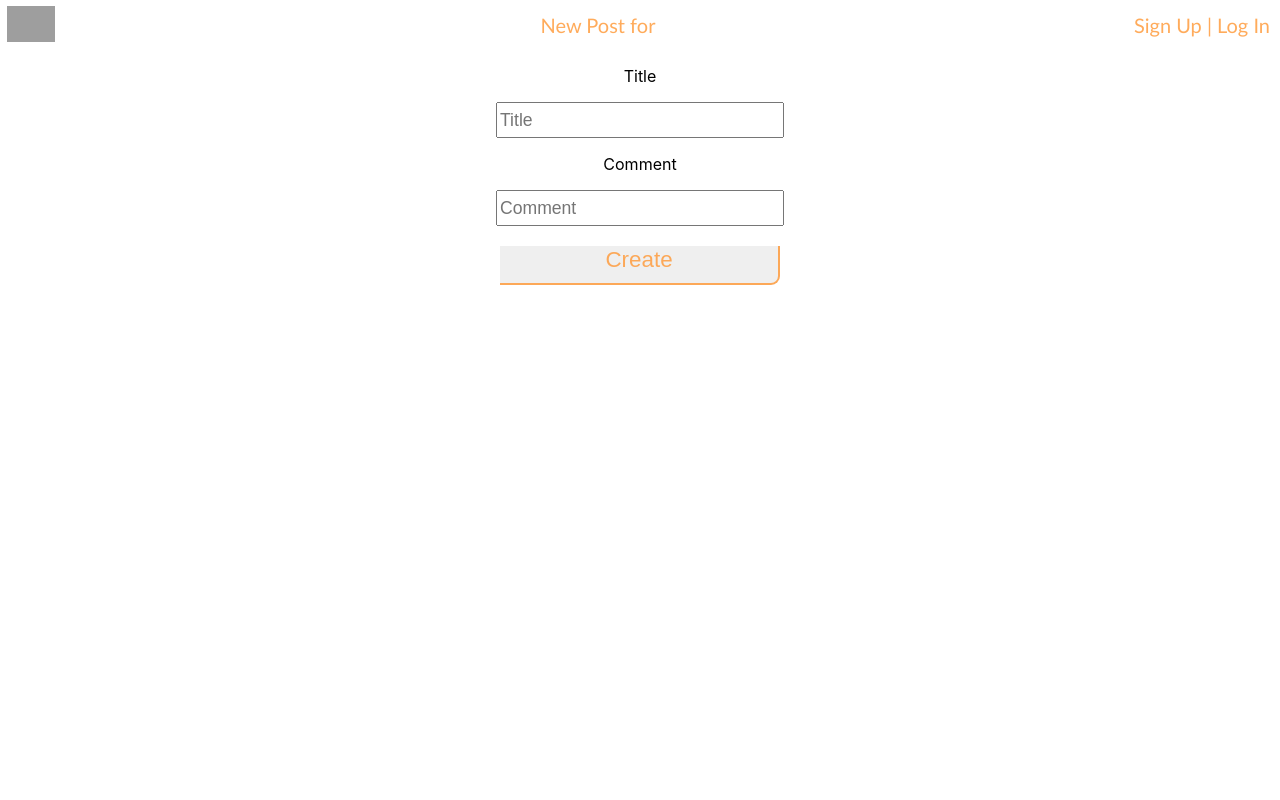
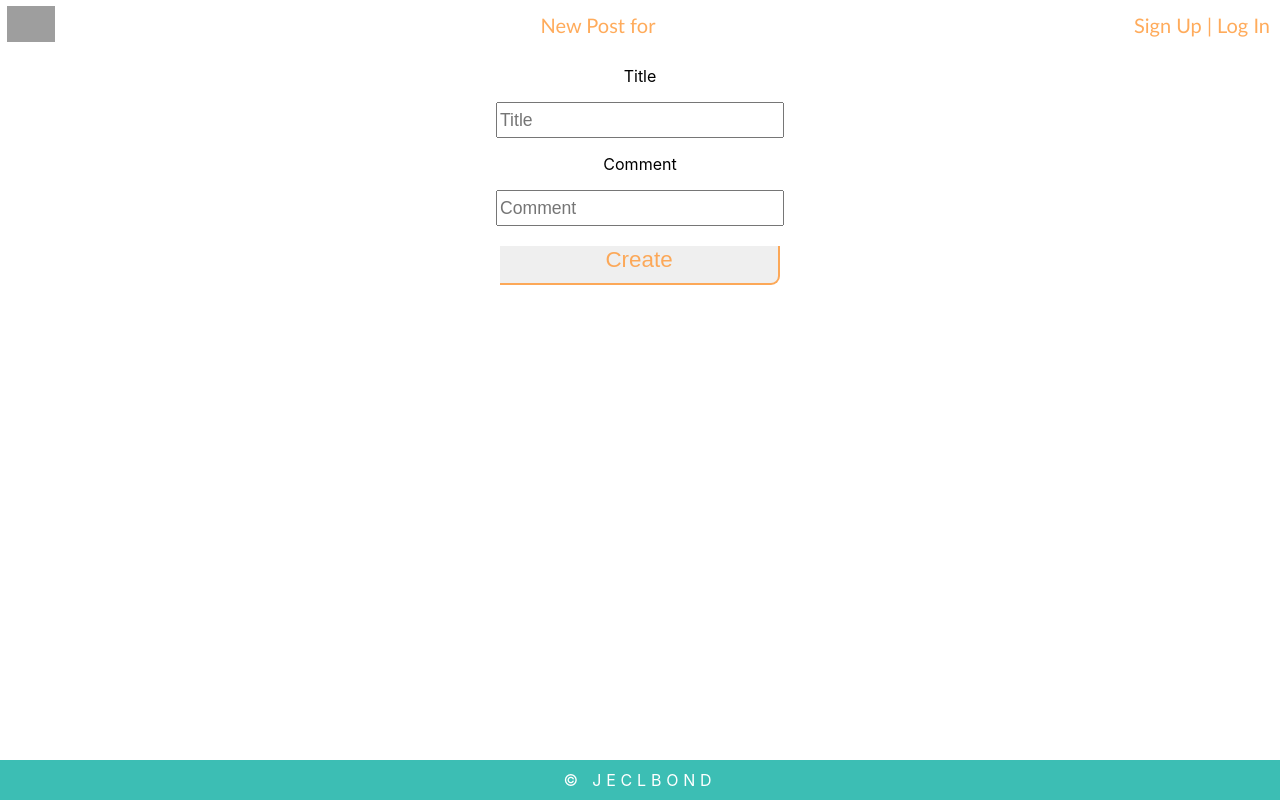
Before and after one commit to LDHemingway/Vagabond_Project, a React (Create React App) app in the folder client/: page /cities/1/posts/new in a window 1280 px wide. Built offline with nearby package versions, Linux system fonts and the light colour scheme; no server answers; grey boxes are pictures that could not be loaded.

Commit message:
created footer

```diff
--- a/client/src/App.js
+++ b/client/src/App.js
@@ -8,6 +8,7 @@ import UserProfilePage from './components/UserProfilePage';
 import PostPage from './components/PostPage';
 import NewPostPage from './components/NewPostPage';
 import EditPost from './components/EditPost';
+import Footer from './components/shared_components/Footer';
 
 class App extends Component {
   render() {
--- a/client/src/components/CityPage.jsx
+++ b/client/src/components/CityPage.jsx
@@ -5,6 +5,7 @@ import MainImage from './shared_components/MainImage';
 import PostList from './shared_components/PostList';
 import axios from 'axios';
 import styled from 'styled-components'
+import Footer from './shared_components/Footer';
 
 const StyledDiv = styled.div`
 text-align: center;
@@ -68,7 +69,7 @@ export default class CityPage extends Component {
         <PostList posts={this.state.posts} />
         </PostsContainer>
 
-
+        <Footer />
       </StyledDiv>
     )
   }
--- a/client/src/components/EditPost.jsx
+++ b/client/src/components/EditPost.jsx
@@ -3,6 +3,7 @@ import NavBar from './shared_components/NavBar'
 import axios from 'axios'
 import {Redirect} from 'react-router-dom'
 import styled from 'styled-components'
+import Footer from './shared_components/Footer'
 
 const StyledForm = styled.form`
 text-align: center;
@@ -104,6 +105,7 @@ handleSubmit = async(event) => {
           </div>
 
       </StyledForm>
+      <Footer />
   </div>
 )
 }
--- a/client/src/components/HomePage.jsx
+++ b/client/src/components/HomePage.jsx
@@ -3,6 +3,8 @@ import styled from 'styled-components'
 import NavBar from './shared_components/NavBar';
 import MainImage from './shared_components/MainImage';
 import CityList from './CityList';
+import Footer from './shared_components/Footer';
+
 
 const StyledDiv = styled.div`
 max-width: 800px;
@@ -21,6 +23,7 @@ export default class HomePage extends Component {
           />
           <CityList />
         </div>
+        <Footer />
       </StyledDiv>
     )
   }
--- a/client/src/components/LandingPage.jsx
+++ b/client/src/components/LandingPage.jsx
@@ -4,6 +4,7 @@ import styled from 'styled-components'
 import NavBar from './shared_components/NavBar';
 import Logo from './shared_components/Logo';
 import CityList from './CityList';
+import Footer from './shared_components/Footer';
 
 const StyledBackground = styled.div`
   background-image: url("https://www.atlantaga.gov/Home/ShowImage?id=3272&t=636335665341170000");
@@ -53,6 +54,7 @@ export default class LandingPage extends Component {
       <CityContainer>
         <CityList/>
       </CityContainer>
+      <Footer />
       </BackgroundContainer>
       </div>
     )
--- a/client/src/components/NewPostPage.jsx
+++ b/client/src/components/NewPostPage.jsx
@@ -3,6 +3,7 @@ import NavBar from './shared_components/NavBar';
 import axios from 'axios';
 import { Redirect } from 'react-router-dom'
 import styled from 'styled-components'
+import Footer from './shared_components/Footer';
 
 const StyledForm = styled.form`
 text-align: center;
@@ -110,6 +111,7 @@ export default class NewPostPage extends Component {
                     </div>
 
                 </StyledForm>
+                <Footer />
             </div>
         )
     }
--- a/client/src/components/PostPage.jsx
+++ b/client/src/components/PostPage.jsx
@@ -3,6 +3,7 @@ import axios from 'axios';
 import styled from 'styled-components'
 import { Link, Redirect } from 'react-router-dom'
 import NavBar from './shared_components/NavBar'
+import Footer from './shared_components/Footer';
 
 const StyledDiv = styled.div`
 text-align: center;
@@ -166,6 +167,7 @@ export default class PostPage extends Component {
             className={this.state.showDelete ? '' : 'hidden'}></div>
           </StyledOverlay>
         </StyledDiv>
+        <Footer />
       </div>
     )
   }
--- /dev/null
+++ b/client/src/components/shared_components/Footer.jsx
@@ -0,0 +1,26 @@
+import React, { Component } from 'react'
+import styled from 'styled-components'
+
+const StyledFooter = styled.div`
+    position: fixed;
+    left: 0;
+    bottom: 0;
+    width: 100%;
+    background-color: rgb(60,190,180);
+    color: white;
+    text-align: center;
+    font-size: 1em;
+    letter-spacing: 0.3em;
+    padding-top: 10px;
+    padding-bottom: 10px;
+`
+
+export default class Footer extends Component {
+  render() {
+    return (
+      <StyledFooter>
+        &copy; JECLBOND
+      </StyledFooter>
+    )
+  }
+}
```
